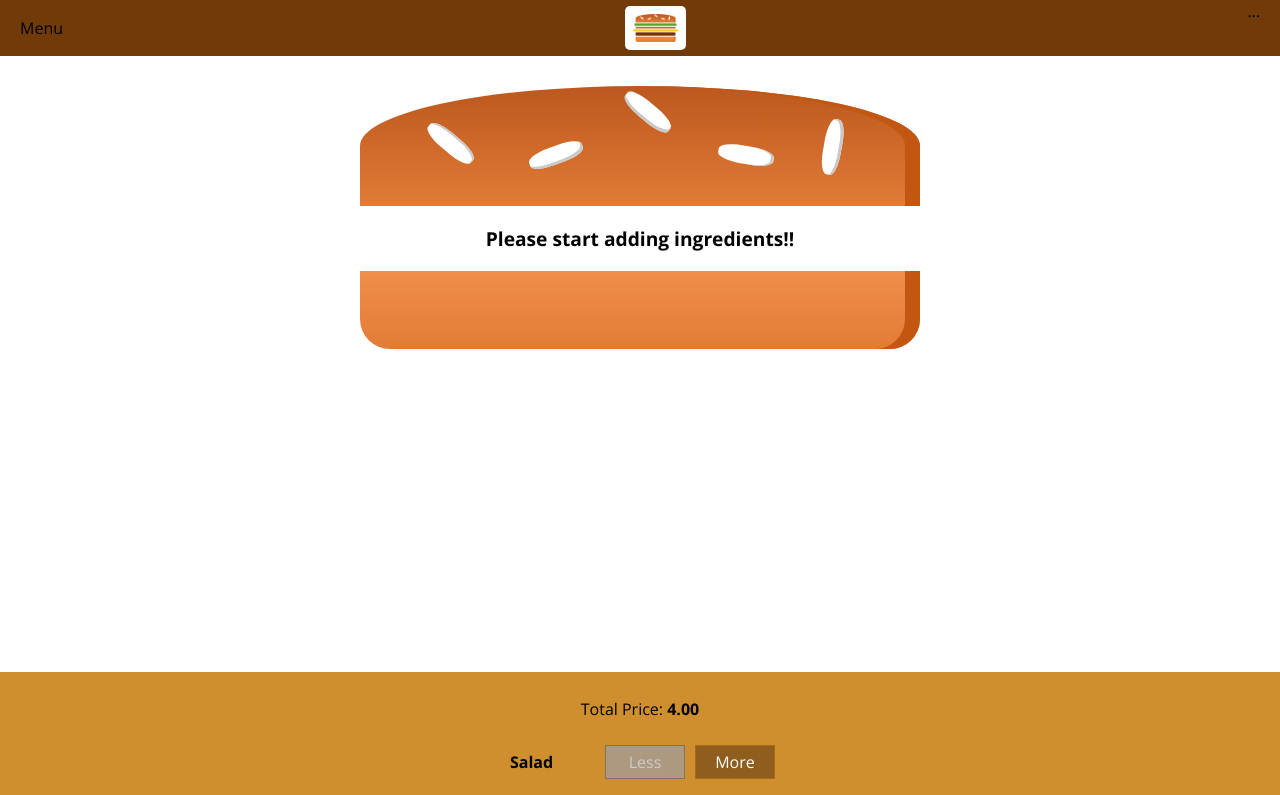
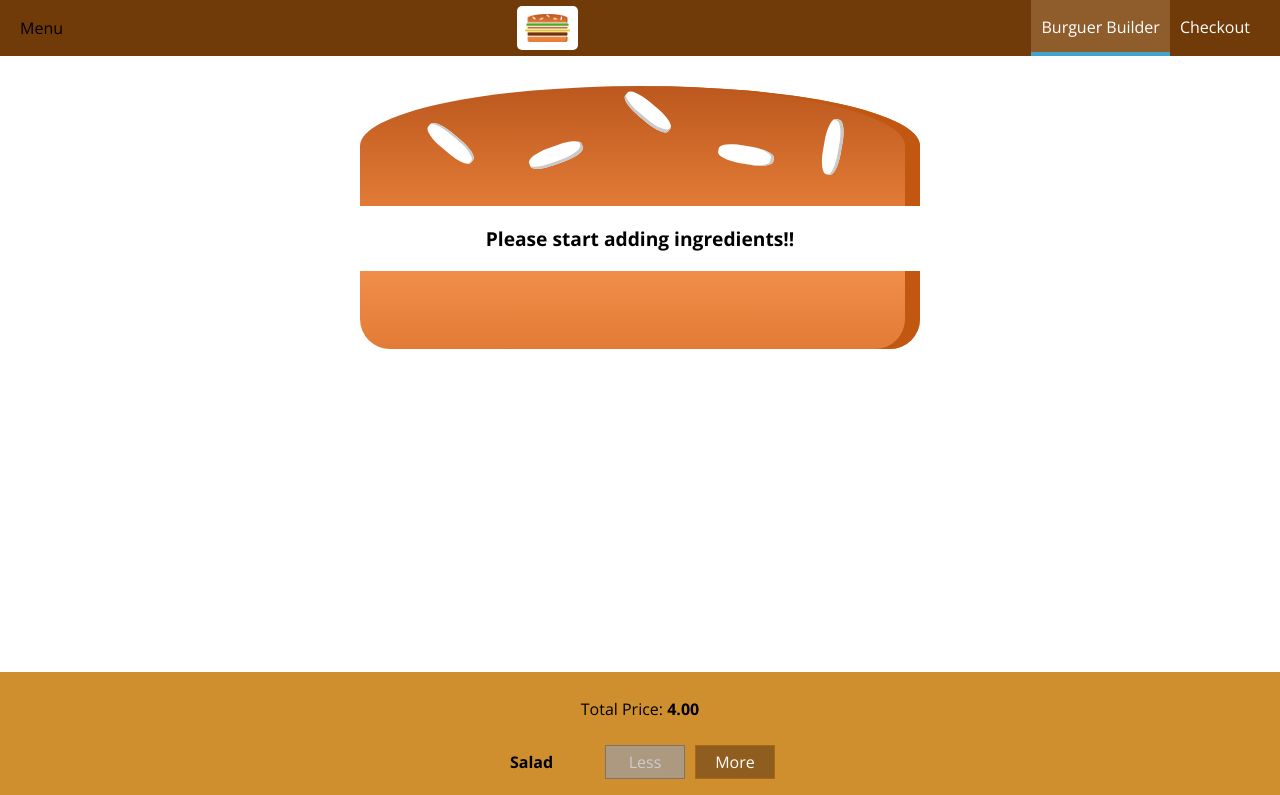
Before and after one commit to xthecapx/burguer-builder-react, a React app: page / in a window 1280 px wide. Shown: the top 795 px of the page. Built offline with nearby package versions, Linux system fonts and the light colour scheme.

Commit message:
Added navigation Items

```diff
--- /dev/null
+++ b/src/components/Navigation/NavigationItems/NavigationItem/NavigationItem.js
@@ -0,0 +1,14 @@
+import React from 'react';
+import classes from './NavigationItem.module.scss';
+
+function NavigationItem(props) {
+  return (
+    <li className={classes.NavigationItem}>
+      <a href={props.link} className={props.active ? classes.Active : null}>
+        {props.children}
+      </a>
+    </li>
+  );
+}
+
+export default NavigationItem;
--- /dev/null
+++ b/src/components/Navigation/NavigationItems/NavigationItem/NavigationItem.module.scss
@@ -0,0 +1,25 @@
+.NavigationItem {
+  margin: 0;
+  box-sizing: border-box;
+  display: flex;
+  height: 100%;
+  align-items: center;
+
+  a {
+    color: white;
+    text-decoration: none;
+    height: 100%;
+    padding: 16px 10px;
+    border-bottom: 4px solid transparent;
+    box-sizing: border-box;
+    display: block;
+
+    &:hover,
+    &:active,
+    &.Active {
+      background-color: #8f5c2c;
+      border-bottom: 4px solid #40a4c8;
+      color: white;
+    }
+  }
+}
--- /dev/null
+++ b/src/components/Navigation/NavigationItems/NavigationItems.js
@@ -0,0 +1,16 @@
+import React from 'react';
+import classes from './NavigationItems.module.scss';
+import NavigationItem from './NavigationItem/NavigationItem';
+
+function NavigationItems(props) {
+  return (
+    <ul className={classes.NavigationItems}>
+      <NavigationItem link='/' active>
+        Burguer Builder
+      </NavigationItem>
+      <NavigationItem link='/'>Checkout</NavigationItem>
+    </ul>
+  );
+}
+
+export default NavigationItems;
--- /dev/null
+++ b/src/components/Navigation/NavigationItems/NavigationItems.module.scss
@@ -0,0 +1,8 @@
+.NavigationItems {
+  margin: 0;
+  padding: 0;
+  list-style: none;
+  display: flex;
+  align-items: center;
+  height: 100%;
+}
--- a/src/components/Navigation/ToolBar/ToolBar.js
+++ b/src/components/Navigation/ToolBar/ToolBar.js
@@ -1,13 +1,16 @@
 import React from 'react';
 import classes from './ToolBar.module.scss';
 import Logo from '../../Logo/Logo';
+import NavigationItems from '../NavigationItems/NavigationItems';
 
 function ToolBar(props) {
   return (
     <header className={classes.ToolBar}>
       <div>Menu</div>
       <Logo />
-      <nav>...</nav>
+      <nav>
+        <NavigationItems />
+      </nav>
     </header>
   );
 }
```
